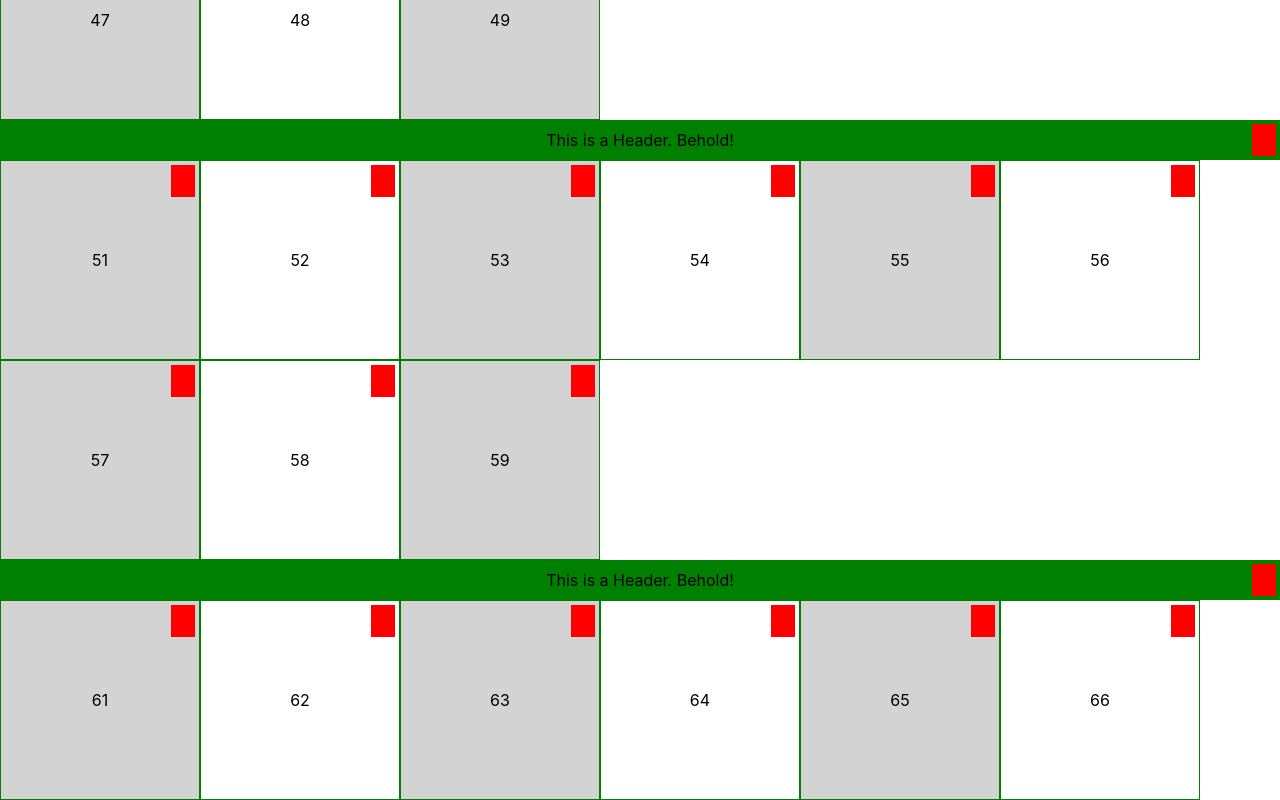
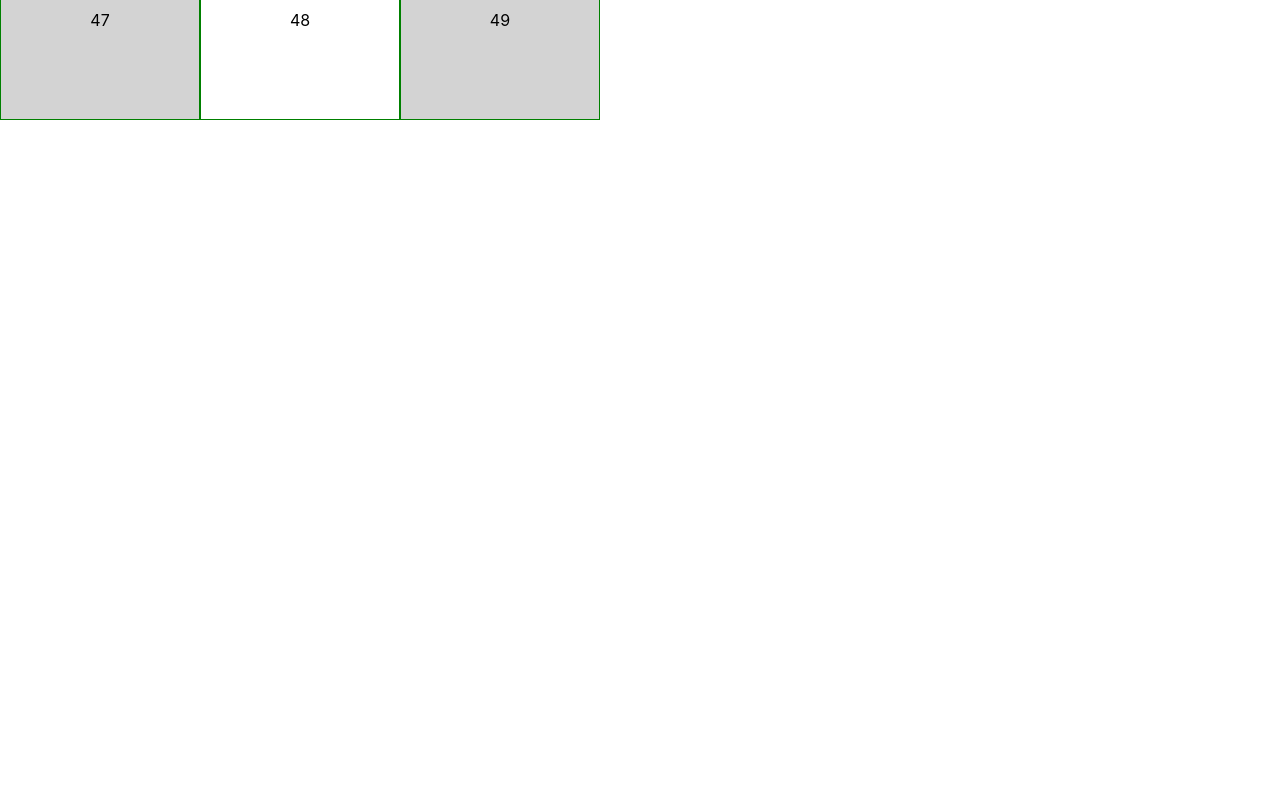
Before and after one commit to timbergus/dnd-playground, a React (Create React App) app: page / in a window 1280 px wide. Shown: the part 2080-2880 px from the top of the page. After the commit the page ends 2200 px from the top, so only its background shows below. Built offline with nearby package versions, Linux system fonts and the light colour scheme.

Commit message:
Add overlay.

```diff
--- a/src/components/App/App.tsx
+++ b/src/components/App/App.tsx
@@ -1,12 +1,28 @@
 import styled from 'styled-components'
 import { FC, useContext, useState } from 'react'
-import { DndContext, DragEndEvent, pointerWithin } from '@dnd-kit/core'
-import { arrayMove, SortableContext } from '@dnd-kit/sortable'
+import {
+  DndContext,
+  DragEndEvent,
+  pointerWithin,
+  closestCenter,
+  DragOverlay,
+} from '@dnd-kit/core'
+import {
+  arrayMove,
+  SortableContext,
+  rectSortingStrategy,
+} from '@dnd-kit/sortable'
 
 import { Item } from '../dnd.types'
 import { DnDContext } from '../dnd.context'
-import { MemoizedCardComponent } from '../CardComponent/CardComponent'
-import { MemoizedHeaderComponent } from '../HeaderComponent/HeaderComponent'
+import {
+  CardComponent,
+  MemoizedCardComponent,
+} from '../CardComponent/CardComponent'
+import {
+  HeaderComponent,
+  MemoizedHeaderComponent,
+} from '../HeaderComponent/HeaderComponent'
 
 const CardsContainer = styled.div`
   display: flex;
@@ -46,16 +62,31 @@ const App: FC = () => {
       onDragEnd={handleDragEnd}
       collisionDetection={pointerWithin}
     >
-      <SortableContext items={items}>
+      <SortableContext items={items} strategy={rectSortingStrategy}>
         <CardsContainer>
           {items.map((id) =>
             itemsStructure[id].type === 'header' ? (
-              <MemoizedHeaderComponent key={id} item={itemsStructure[id]} />
+              <HeaderComponent key={id} item={itemsStructure[id]} />
             ) : (
-              <MemoizedCardComponent key={id} item={itemsStructure[id]} />
+              <CardComponent key={id} item={itemsStructure[id]} />
             )
           )}
         </CardsContainer>
+        <DragOverlay>
+          {selectedId && itemsStructure[selectedId].type === 'header' ? (
+            <HeaderComponent
+              key={selectedId}
+              item={itemsStructure[selectedId]}
+              isDragOverlay
+            />
+          ) : (
+            <CardComponent
+              key={selectedId}
+              item={itemsStructure[selectedId]}
+              isDragOverlay
+            />
+          )}
+        </DragOverlay>
       </SortableContext>
     </DndContext>
   )
--- a/src/components/CardComponent/CardComponent.tsx
+++ b/src/components/CardComponent/CardComponent.tsx
@@ -27,9 +27,13 @@ const Container = styled.div<ContainerProps>`
 
 export type CardComponentProps = {
   item: Item
+  isDragOverlay?: boolean
 }
 
-export const CardComponent: FC<CardComponentProps> = ({ item }) => {
+export const CardComponent: FC<CardComponentProps> = ({
+  item,
+  isDragOverlay,
+}) => {
   const { selectedId } = useContext(DnDContext)
   const { attributes, listeners, setNodeRef, transform, transition } =
     useSortable({ id: item.id })
@@ -47,7 +51,7 @@ export const CardComponent: FC<CardComponentProps> = ({ item }) => {
       : undefined,
     transition,
     // Custom styles for dragging.
-    zIndex: isBeingDragged ? 10000 : undefined,
+    opacity: isBeingDragged && !isDragOverlay ? 0.2 : 1,
     borderColor: isBeingDragged ? 'red' : undefined,
     boxShadow: isBeingDragged ? '0px 2px 38px rgba(0, 0, 0, 0.3)' : undefined,
   }
@@ -63,7 +67,7 @@ export const CardComponent: FC<CardComponentProps> = ({ item }) => {
         {...listeners}
         {...attributes}
       />
-      {item.value}
+      {isDragOverlay ? `Overlay: ${item.value}` : item.value}
     </Container>
   )
 }
--- a/src/components/HeaderComponent/HeaderComponent.tsx
+++ b/src/components/HeaderComponent/HeaderComponent.tsx
@@ -25,9 +25,13 @@ const Container = styled.div<ContainerProps>`
 
 type HeaderComponentProps = {
   item: Item
+  isDragOverlay?: boolean
 }
 
-export const HeaderComponent: FC<HeaderComponentProps> = ({ item }) => {
+export const HeaderComponent: FC<HeaderComponentProps> = ({
+  item,
+  isDragOverlay,
+}) => {
   const { selectedId } = useContext(DnDContext)
   const { attributes, listeners, setNodeRef, transform, transition } =
     useSortable({ id: item.id })
@@ -45,7 +49,7 @@ export const HeaderComponent: FC<HeaderComponentProps> = ({ item }) => {
       : undefined,
     transition,
     // Custom styles for dragging.
-    zIndex: isBeingDragged ? 10000 : undefined,
+    opacity: isBeingDragged && !isDragOverlay ? 0.2 : 1,
     borderColor: isBeingDragged ? 'red' : undefined,
     boxShadow: isBeingDragged ? '0px 2px 38px rgba(0, 0, 0, 0.3)' : undefined,
   }
--- a/src/components/dnd.context.tsx
+++ b/src/components/dnd.context.tsx
@@ -9,7 +9,7 @@ import {
 
 import { Item } from './dnd.types'
 
-export const NUMBER_OF_ITEMS = 400
+export const NUMBER_OF_ITEMS = 50
 
 type DnDContextProps = {
   cards: Item[]
```
